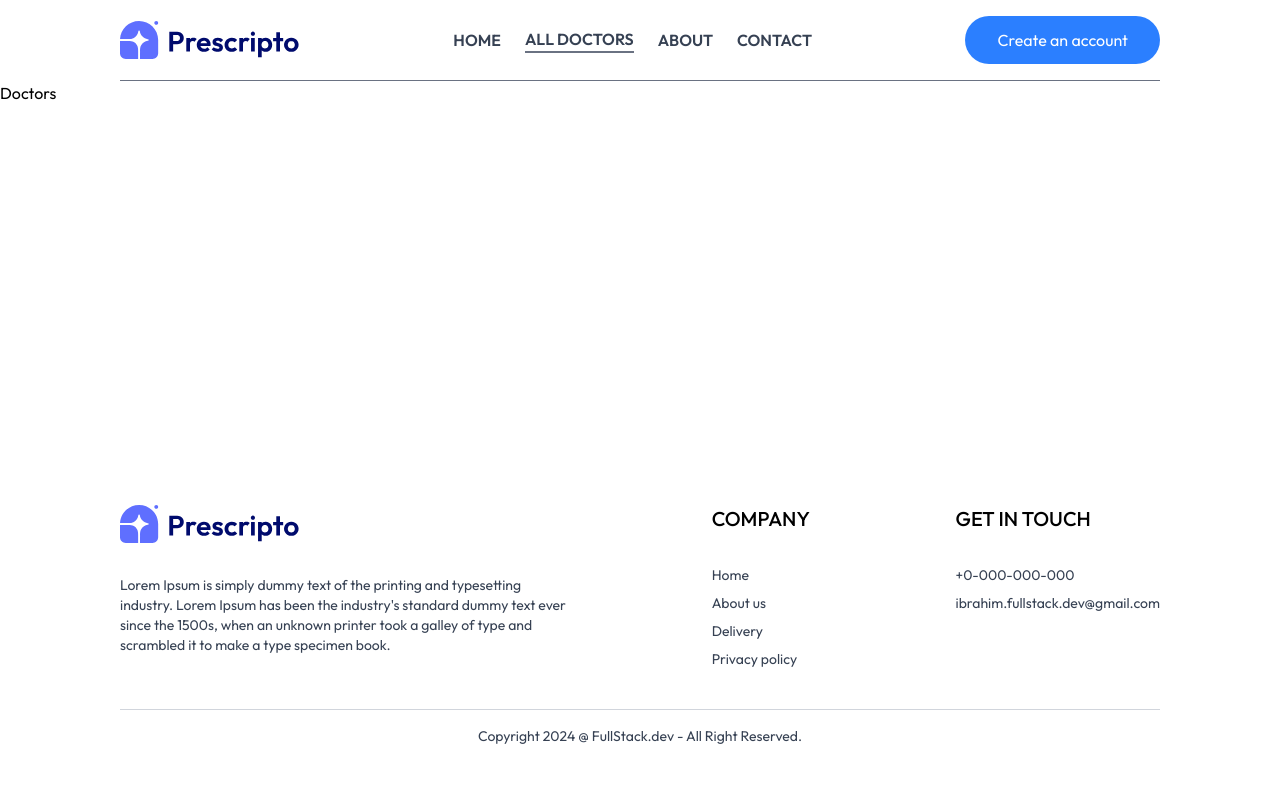
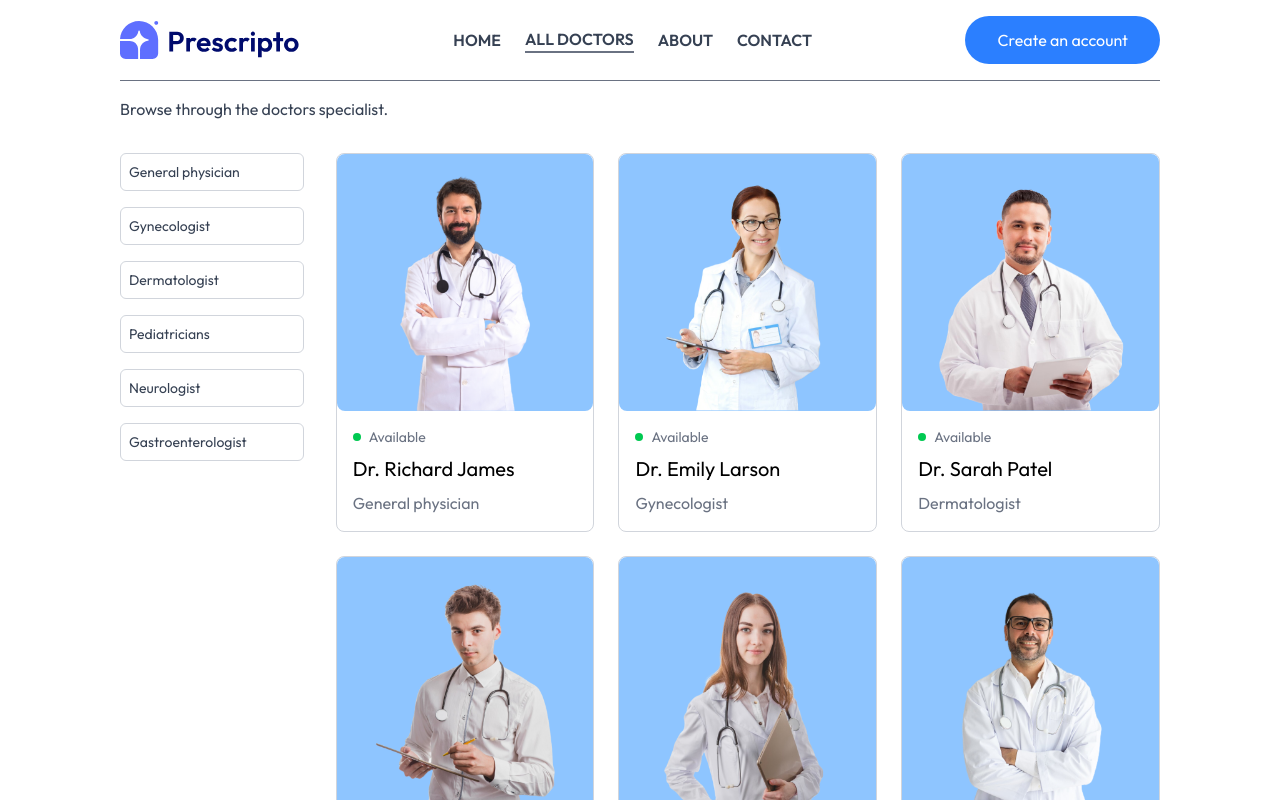
Before and after one commit to IbrahimFullStackWebDev/doctors-appointments-frontend, a React (Vite) app in the folder frontend/: page /doctors in a window 1280 px wide. Shown: the top 800 px of the page. Built offline with nearby package versions, Linux system fonts and the light colour scheme; the HTML template or start-up script is replaced by a standard one.

Commit message:
feat: create doctors page

```diff
--- a/frontend/src/App.tsx
+++ b/frontend/src/App.tsx
@@ -11,7 +11,7 @@ import Footer from "./components/Footer";
 
 function App() {
   return (
-    <div>
+    <div className="w-full px-4 sm:px-10 md:px-20 lg:px-30">
       <Navbar />
       <Routes>
         <Route path="/" element={<Home />} />
--- a/frontend/src/components/Banner.tsx
+++ b/frontend/src/components/Banner.tsx
@@ -5,7 +5,7 @@ import { useNavigate } from "react-router-dom";
 const Banner = () => {
   const navigate = useNavigate();
   return (
-    <div className="mx-4 sm:mx-10 md:mx-20 lg:mx-30 flex flex-row items-center justify-between bg-blue-500 rounded-lg p-10 lg:px-12 lg:py-0">
+    <div className="flex flex-row items-center justify-between bg-blue-500 rounded-lg p-10 lg:px-12 lg:py-0">
       {/* lsft side */}
       <div className="flex flex-col items-start gap-10">
         <h4 className="text-5xl text-white leading-tight font-medium">
--- a/frontend/src/components/Footer.tsx
+++ b/frontend/src/components/Footer.tsx
@@ -3,7 +3,7 @@ import { assets } from "../assets/assets";
 
 const Footer = () => {
   return (
-    <div className="mx-4 sm:mx-10 md:mx-20 lg:mx-30 mt-100 mb-20 flex flex-col items-center gap-10">
+    <div className="mt-100 mb-20 flex flex-col items-center gap-10">
       <div className="w-full flex flex-col sm:flex-row items-start justify-between gap-10">
         <div className="flex flex-col items-start gap-8">
           <img src={assets.logo} alt="logo" className="w-45" />
--- a/frontend/src/components/Header.tsx
+++ b/frontend/src/components/Header.tsx
@@ -5,7 +5,7 @@ import { useNavigate } from "react-router-dom";
 const Header = () => {
   const navigate = useNavigate();
   return (
-    <div className="mx-4 sm:mx-10 md:mx-20 lg:mx-30 flex flex-col items-center gap-10">
+    <div className="flex flex-col items-center gap-10">
       <div className="w-full bg-blue-500 text-white flex flex-col lg:flex-row items-end justify-between mt-8 rounded-lg pt-25 px-4">
         {/* Left Side */}
         <div className="flex flex-col items-start gap-8 m-auto lg:mb-20">
--- a/frontend/src/components/Navbar.tsx
+++ b/frontend/src/components/Navbar.tsx
@@ -20,9 +20,9 @@ const Navbar = () => {
 
   return (
     <>
-      <div className="mx-4 sm:mx-10 md:mx-20 lg:mx-30 flex flex-row items-center justify-between  py-4 border-b border-gray-500">
+      <div className="flex flex-row items-center justify-between  py-4 border-b border-gray-500">
         <img src={assets.logo} className="w-45" alt="Logo" />
-        <ul className="hidden lg:flex flex-row items-center gap-6 text-gray-700 font-semibold">
+        <ul className="hidden lg:flex flex-row items-center gap-6 text-gray-700">
           {navitems.map((item) => (
             <NavLink key={item.path} to={item.path}>
               <p className="text-gray-700 font-semibold">{item.lable}</p>
--- a/frontend/src/components/TopDoctors.tsx
+++ b/frontend/src/components/TopDoctors.tsx
@@ -1,7 +1,6 @@
 import React from "react";
 import { doctors } from "../assets/assets";
 import { useNavigate } from "react-router-dom";
-import { it } from "node:test";
 
 const TopDoctors = () => {
   const navigate = useNavigate();
@@ -14,9 +13,10 @@ const TopDoctors = () => {
         </p>
       </div>
 
-      <div className="w-2/3 grid grid-cols-[repeat(auto-fill,minmax(200px,1fr))] gap-6">
-        {doctors.map((item) => (
+      <div className="w-full grid grid-cols-[repeat(auto-fill,minmax(200px,1fr))] gap-6">
+        {doctors.slice(0, 10).map((item) => (
           <div
+            key={item._id}
             className="w-full flex flex-col items-start gap-4 pb-4 border border-gray-300 rounded-lg cursor-pointer hover:translate-y-[-10px] transition-all duration-500"
             onClick={() => navigate("/doctors/" + item.speciality)}
           >
--- a/frontend/src/pages/Doctors.tsx
+++ b/frontend/src/pages/Doctors.tsx
@@ -1,7 +1,54 @@
 import React from "react";
+import { doctors, specialityData } from "../assets/assets";
+import { useNavigate, useParams } from "react-router-dom";
 
 const Doctors = () => {
-  return <div>Doctors</div>;
+  const { speciality } = useParams();
+  console.log(speciality);
+  const navigate = useNavigate();
+  return (
+    <div className="w-ful flex flex-col items-start gap-8 mt-4">
+      <p className="text-gray-700">Browse through the doctors specialist.</p>
+      <div className="w-full flex flex-col md:flex-row items-start gap-8">
+        <div className="w-full md:flex-1 flex flex-col items-start gap-4">
+          {specialityData.map((item) => (
+            <p
+              key={item.id}
+              className={`px-14 py-2 text-sm text-gray-700 border border-gray-300 rounded-md w-full text-left pl-2 cursor-pointer ${
+                speciality === item.speciality ? "bg-blue-100" : ""
+              }`}
+              onClick={() => navigate("/doctors/" + item.speciality)}
+            >
+              {item.speciality}
+            </p>
+          ))}
+        </div>
+        <div className="w-full flex-5 grid grid-cols-[repeat(auto-fill,minmax(200px,1fr))] gap-6">
+          {doctors.map((item) => (
+            <div
+              key={item._id}
+              className="w-full flex flex-col items-start gap-4 pb-4 border border-gray-300 rounded-lg cursor-pointer hover:translate-y-[-10px] transition-all duration-500"
+              onClick={() => navigate("/doctors/" + item.speciality)}
+            >
+              <img
+                src={item.image}
+                className="bg-blue-300 rounded-lg"
+                alt="doctor image"
+              />
+              <div className="flex flex-col items-start gap-2 px-4">
+                <div className="flex flex-row items-center gap-2">
+                  <div className="p-1 rounded-full bg-green-500"></div>
+                  <p className="text-sm text-gray-500">Available</p>
+                </div>
+                <p className="text-xl">{item.name}</p>
+                <p className="text-gray-500">{item.speciality}</p>
+              </div>
+            </div>
+          ))}
+        </div>
+      </div>
+    </div>
+  );
 };
 
 export default Doctors;
```
